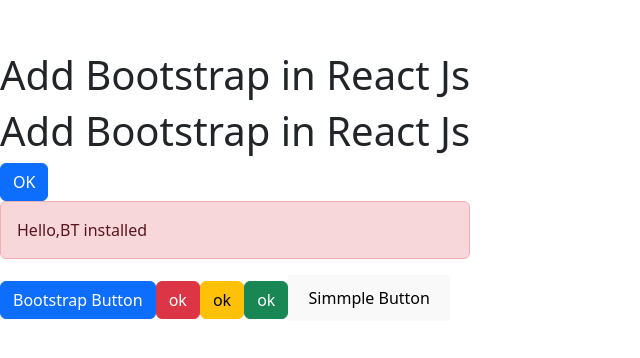
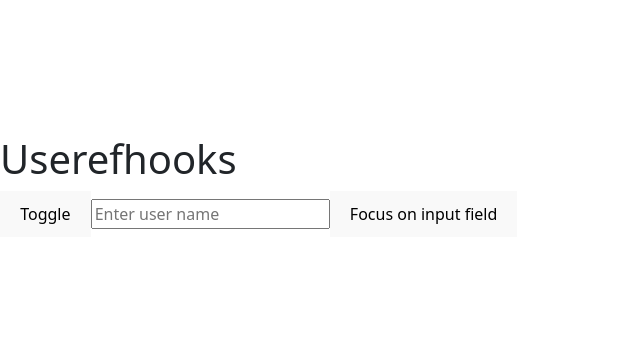
Before and after one commit to operation21/React-Learning, a React (Vite) app: page / in a window 1280 px wide. Shown: the part 214-572 px from the top of the page, without its empty margins (0-640 px from the left). Built offline with nearby package versions, Linux system fonts and the light colour scheme.

Commit message:
UserRefhook in input field

```diff
--- a/src/App.jsx
+++ b/src/App.jsx
@@ -1,11 +1,11 @@
-import Bootstrap from "./Bootstrap";
-function App(){
-  return(
+import Userefhook from './Userefhook';
+
+function App() {
+  return (
     <div>
-      <h1>Add Bootstrap in React Js </h1>
-      <Bootstrap/>
-
+      <Userefhook />
     </div>
   );
 }
+
 export default App;
--- /dev/null
+++ b/src/Userefhook.jsx
@@ -0,0 +1,34 @@
+import { useRef } from "react";
+
+function Useref() {
+  const inputRef = useRef(null);
+
+  const inputHandler = () => {
+    if (!inputRef.current) return;
+
+    inputRef.current.focus();
+    inputRef.current.style.color = 'red';
+    inputRef.current.placeholder = 'enter password';
+  };
+
+  const toggleHandler = () => {
+    if (!inputRef.current) return;
+
+    inputRef.current.style.display =
+      inputRef.current.style.display === 'none' ? 'block' : 'none';
+  };
+
+  return (
+    <div>
+      <h1>Userefhooks</h1>
+
+      <button onClick={toggleHandler}>Toggle</button>
+
+      <input ref={inputRef} type="text" placeholder="Enter user name" />
+
+      <button onClick={inputHandler}>Focus on input field</button>
+    </div>
+  );
+}
+
+export default Useref;
```
